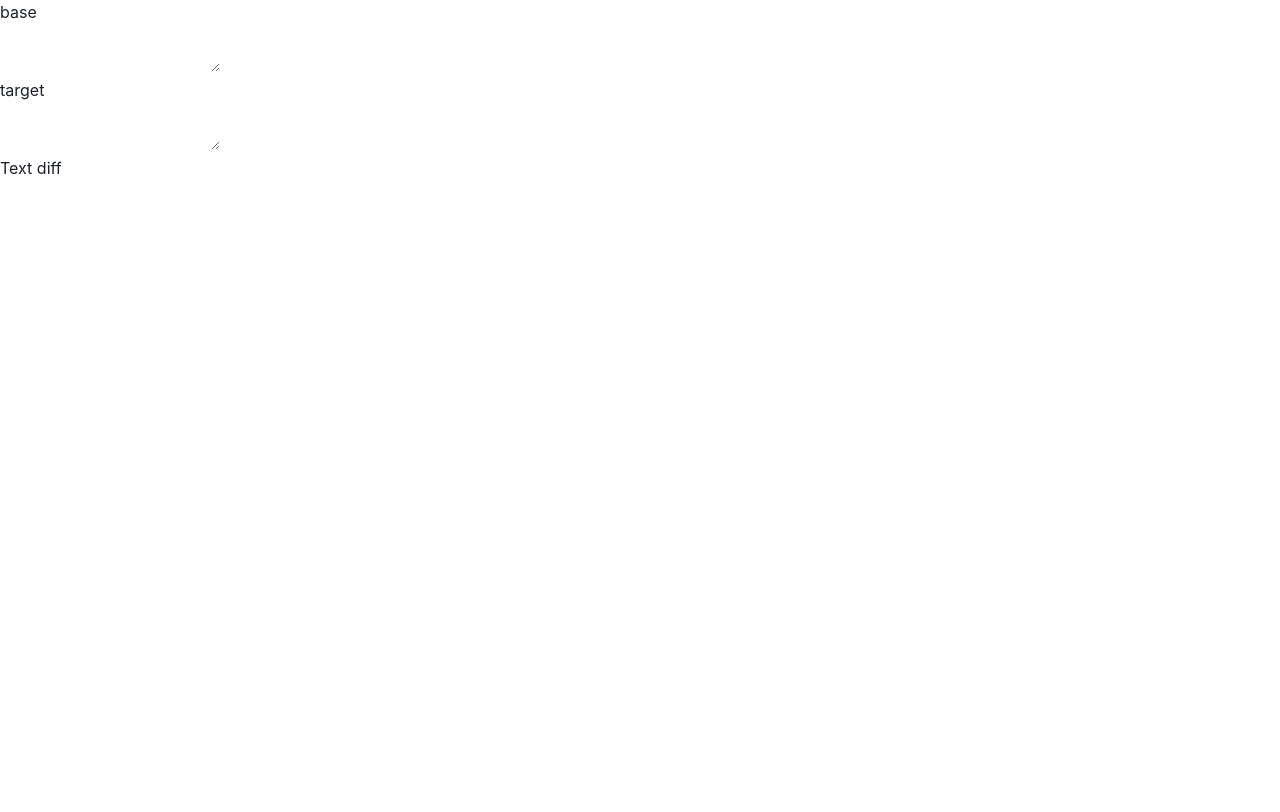
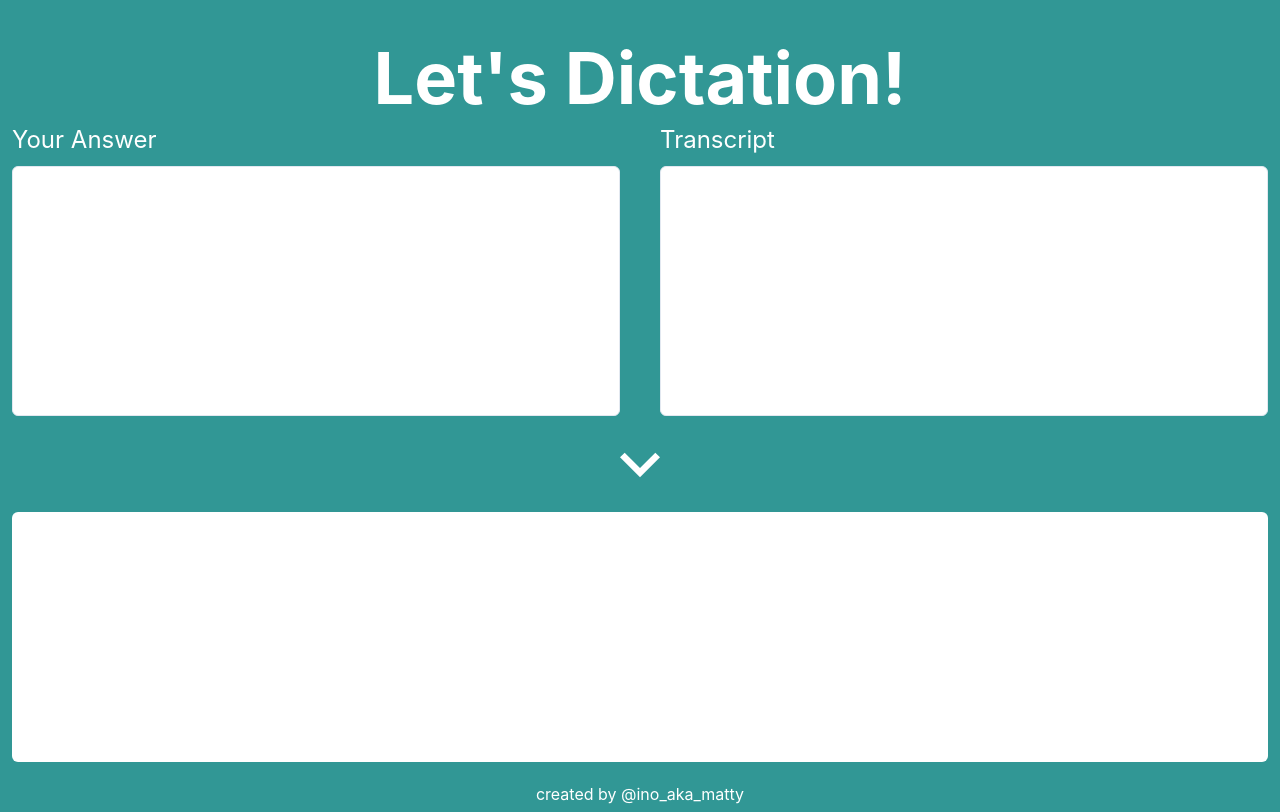
Before and after one commit to 10inoino/sentence-diff, a React (Create React App) app: page / in a window 1280 px wide. Built offline with nearby package versions, Linux system fonts and the light colour scheme.

Commit message:
create check diff func

```diff
--- a/package.json
+++ b/package.json
@@ -3,6 +3,7 @@
   "version": "0.1.0",
   "private": true,
   "dependencies": {
+    "@chakra-ui/icons": "^2.0.15",
     "@chakra-ui/react": "^2.4.6",
     "@emotion/react": "^11.10.5",
     "@emotion/styled": "^11.10.5",
--- a/public/index.html
+++ b/public/index.html
@@ -2,7 +2,7 @@
 <html lang="ja">
   <head>
     <meta charset="utf-8" />
-    <title>React App</title>
+    <title>Dictation Diff</title>
   </head>
   <body>
     <div id="root"></div>
--- a/src/App.tsx
+++ b/src/App.tsx
@@ -1,28 +1,82 @@
 import Diff from './Diff'
 import './App.css'
 import { useState } from 'react'
+import {
+  Box,
+  Heading,
+  Stack,
+  Textarea,
+  Text,
+  Center,
+  SimpleGrid,
+  Link,
+} from '@chakra-ui/react'
+import { ChevronDownIcon } from '@chakra-ui/icons'
 
 function App() {
   const [baseText, setBaseText] = useState<string>('')
   const [targetText, setTargetText] = useState<string>('')
 
   return (
-    <div>
-      <main>
-        <div>base</div>
-        <textarea
-          value={baseText}
-          onChange={(v) => setBaseText(v.target.value as string)}
-        ></textarea>
-        <div>target</div>
-        <textarea
-          value={targetText}
-          onChange={(v) => setTargetText(v.target.value as string)}
-        ></textarea>
-        <h1>Text diff</h1>
-        <Diff string1={baseText} string2={targetText} mode="words" />
-      </main>
-    </div>
+    <Stack m={3}>
+      <Center mt="30">
+        <Heading as="h1" size="4xl">
+          Let's Dictation!
+        </Heading>
+      </Center>
+      <Center>
+        <SimpleGrid columns={2} spacing={10} width="100%">
+          <Box>
+            <Text fontSize="2xl" mb="2">
+              Your Answer
+            </Text>
+            <Textarea
+              value={baseText}
+              onChange={(v) => setBaseText(v.target.value as string)}
+              size="lg"
+              height="250px"
+              resize="none"
+              bg="white"
+              color="black"
+            />
+          </Box>
+          <Box>
+            <Text fontSize="2xl" mb="2">
+              Transcript
+            </Text>
+            <Textarea
+              value={targetText}
+              onChange={(v) => setTargetText(v.target.value as string)}
+              size="lg"
+              height="250px"
+              resize="none"
+              bg="white"
+              color="black"
+            />
+          </Box>
+        </SimpleGrid>
+      </Center>
+      <Center>
+        <ChevronDownIcon boxSize="20" />
+      </Center>
+      <Stack>
+        <Text
+          bg="white"
+          height="250px"
+          padding="3"
+          borderRadius="md"
+          color="black"
+        >
+          <Diff string1={baseText} string2={targetText} mode="words" />
+        </Text>
+      </Stack>
+      <Center mt="3">
+        <Text>
+          created by{' '}
+          <Link href="https://twitter.com/ino_aka_matty" isExternal>@ino_aka_matty</Link>
+        </Text>
+      </Center>
+    </Stack>
   )
 }
 
--- a/src/Diff.tsx
+++ b/src/Diff.tsx
@@ -10,16 +10,17 @@ const styles = {
   removed: {
     color: 'red',
     backgroundColor: '#fec4c0',
+    textDecoration: 'line-through',
   },
 }
 
 const Diff = ({ string1 = '', string2 = '', mode = 'characters' }) => {
   let groups: diff.Change[] = []
 
-  if (mode === 'characters') groups = diff.diffChars(string1, string2)
-  if (mode === 'words') groups = diff.diffWords(string1, string2)
-
-  console.log(groups)
+  if (mode === 'characters')
+    groups = diff.diffChars(AutoNewLIne(string1), AutoNewLIne(string2))
+  if (mode === 'words')
+    groups = diff.diffWordsWithSpace(AutoNewLIne(string1), AutoNewLIne(string2))
 
   const mappedNodes = groups.map((group) => {
     const { value, added, removed } = group
@@ -29,7 +30,7 @@ const Diff = ({ string1 = '', string2 = '', mode = 'characters' }) => {
     return <span style={nodeStyles}>{value}</span>
   })
 
-  return <span>{mappedNodes}</span>
+  return <span style={{ whiteSpace: 'pre-line' }}>{mappedNodes}</span>
 }
 
 Diff.propTypes = {
@@ -38,4 +39,12 @@ Diff.propTypes = {
   mode: PropTypes.oneOf(['characters', 'words']),
 }
 
+const AutoNewLIne = (text: string): string => {
+  let replaced = text
+    .replace(/\./g, '.\n')
+    .replace(/\n\s+/g, '\n')
+    .replace(/(\n){2,}/g, '\n')
+  return replaced
+}
+
 export default Diff
--- a/src/index.tsx
+++ b/src/index.tsx
@@ -2,12 +2,26 @@ import React from 'react'
 import ReactDOM from 'react-dom/client'
 import './index.css'
 import App from './App'
-import { ChakraProvider } from '@chakra-ui/react'
+import { ChakraProvider, extendTheme } from '@chakra-ui/react'
+
+export const theme = extendTheme({
+  styles: {
+    global: {
+      body: {
+        backgroundColor: '#319795',
+        color: 'white',
+      },
+      html: {
+        height: '100%',
+      },
+    },
+  },
+})
 
 const root = ReactDOM.createRoot(document.getElementById('root') as HTMLElement)
 root.render(
   <React.StrictMode>
-    <ChakraProvider>
+    <ChakraProvider theme={theme}>
       <App />
     </ChakraProvider>
   </React.StrictMode>
```
Also changed, not shown: 1 other file (tests, documents, lock files or other folders).
